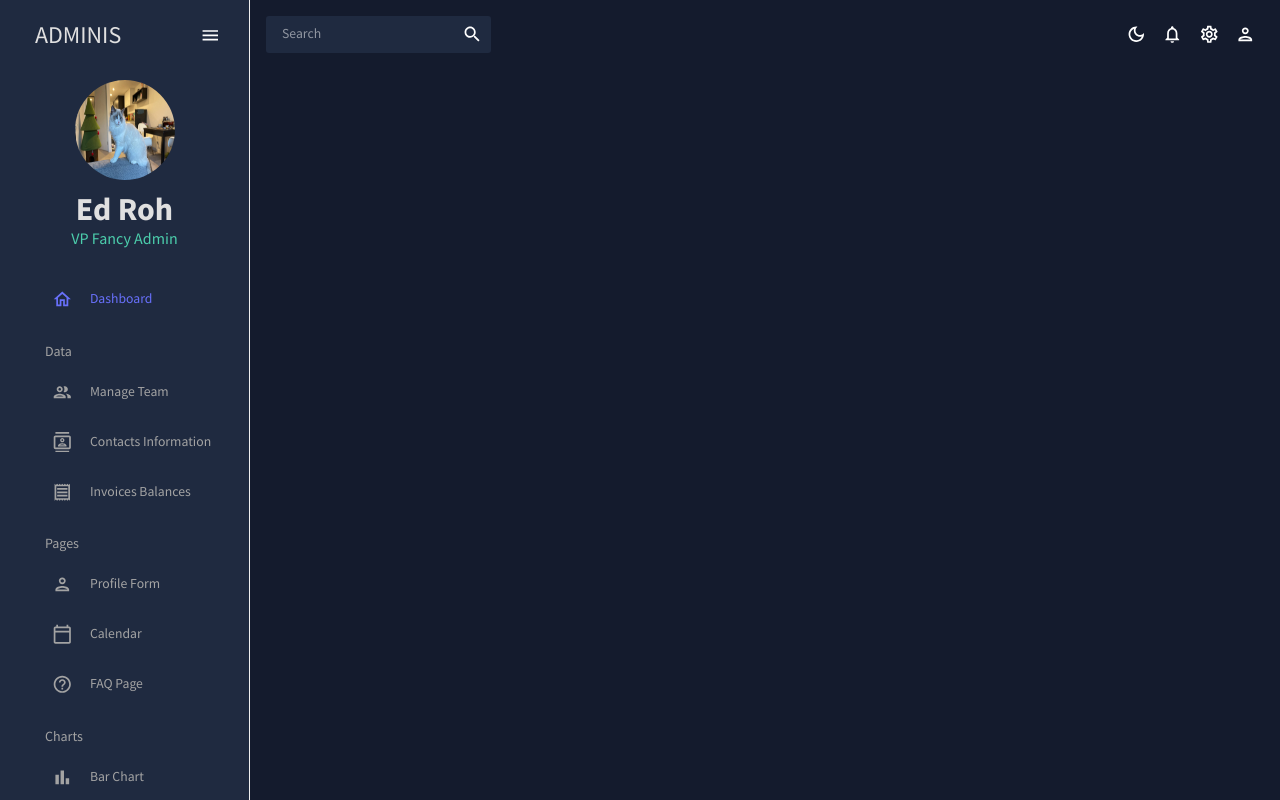
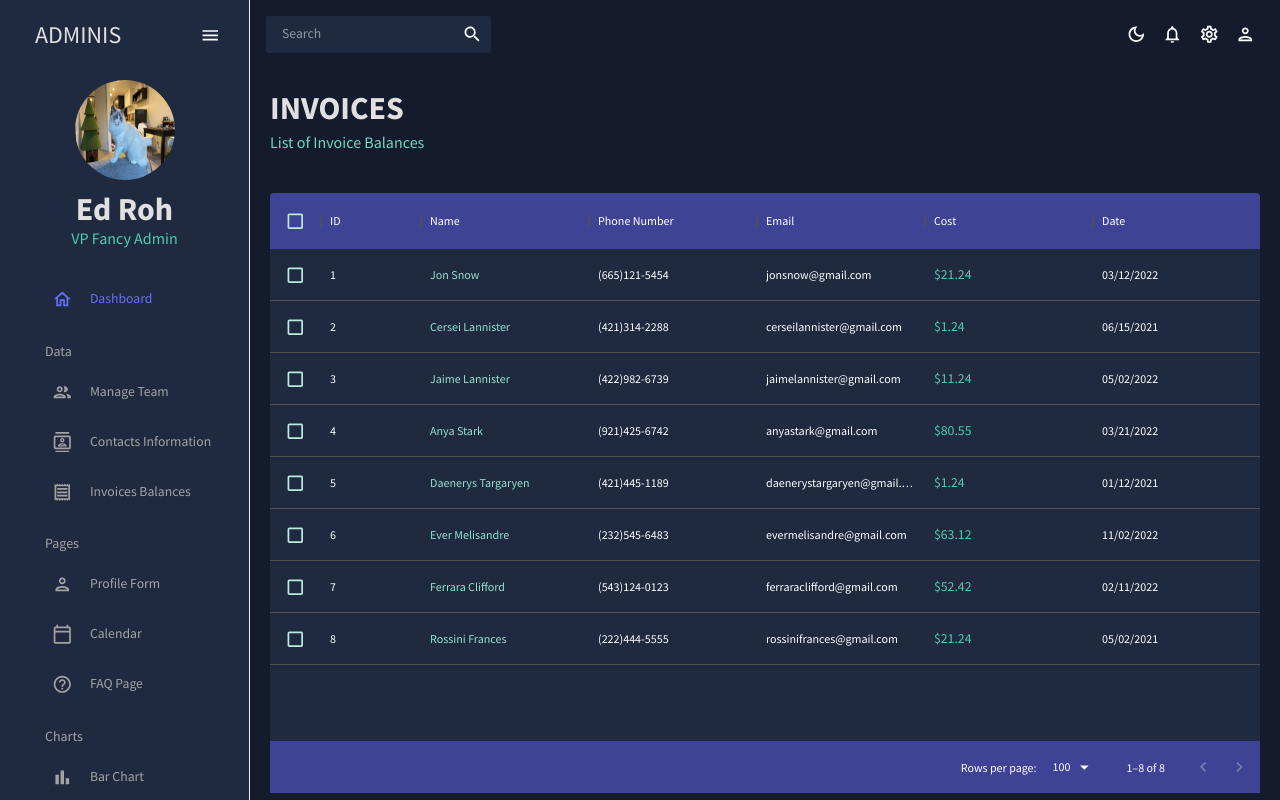
Before and after one commit to waterSensei/react-admin, a React (Create React App) app: page /invoices in a window 1280 px wide. Built offline with nearby package versions, Linux system fonts and the light colour scheme.

Commit message:
Created 'contacts' and 'invoices'

```diff
--- a/src/App.js
+++ b/src/App.js
@@ -4,8 +4,8 @@
 import MySideBar from "./scenes/global/Sidebar";
 import Dashboard from "./scenes/dashboard";
 import Team from "./scenes/team";
-// import Invoices from "./scenes/invoices";
-// import Contacts from "./scenes/contacts";
+import Invoices from "./scenes/invoices";
+import Contacts from "./scenes/contacts";
 // import Bar from "./scenes/bar";
 // import Form from "./scenes/form";
 // import Line from "./scenes/line";
@@ -31,15 +31,15 @@
             <Routes>
               <Route path="/" element={<Dashboard />} />
               <Route path="/team" element={<Team />} />
-              {/* <Route path="/contacts" element={<Contacts />} />
+              <Route path="/contacts" element={<Contacts />} />
               <Route path="/invoices" element={<Invoices />} />
-              <Route path="/form" element={<Form />} />
-              <Route path="/bar" element={<Bar />} />
-              <Route path="/pie" element={<Pie />} />
-              <Route path="/line" element={<Line />} />
-              <Route path="/faq" element={<FAQ />} />
-              <Route path="/calendar" element={<Calendar />} />
-              <Route path="/geography" element={<Geography />} /> */}
+              {/* <Route path="/form" element={<Form />} /> */}
+              {/* <Route path="/bar" element={<Bar />} /> */}
+              {/* <Route path="/pie" element={<Pie />} /> */}
+              {/* <Route path="/line" element={<Line />} /> */}
+              {/* <Route path="/faq" element={<FAQ />} /> */}
+              {/* <Route path="/calendar" element={<Calendar />} /> */}
+              {/* <Route path="/geography" element={<Geography />} /> */}
             </Routes>
           </main>
         </div>
--- /dev/null
+++ b/src/scenes/contacts/index.jsx
@@ -0,0 +1,103 @@
+import { Box } from "@mui/material";
+import { DataGrid, GridToolbar } from "@mui/x-data-grid";
+import { tokens } from "../../theme";
+import { mockDataContacts } from "../../data/mockData";
+import Header from "../../components/Header";
+import { useTheme } from "@mui/material";
+
+const Contacts = () => {
+  const theme = useTheme();
+  const colors = tokens(theme.palette.mode);
+
+  const columns = [
+    { field: "id", headerName: "ID", flex: 0.5 },
+    { field: "registrarId", headerName: "Registrar ID" },
+    {
+      field: "name",
+      headerName: "Name",
+      flex: 1,
+      cellClassName: "name-column--cell",
+    },
+    {
+      field: "age",
+      headerName: "Age",
+      type: "number",
+      headerAlign: "left",
+      align: "left",
+    },
+    {
+      field: "phone",
+      headerName: "Phone Number",
+      flex: 1,
+    },
+    {
+      field: "email",
+      headerName: "Email",
+      flex: 1,
+    },
+    {
+      field: "address",
+      headerName: "Address",
+      flex: 1,
+    },
+    {
+      field: "city",
+      headerName: "City",
+      flex: 1,
+    },
+    {
+      field: "zipCode",
+      headerName: "Zip Code",
+      flex: 1,
+    },
+  ];
+
+  return (
+    <Box m="20px">
+      <Header
+        title="CONTACTS"
+        subtitle="List of Contacts for Future Reference"
+      />
+      <Box
+        m="40px 0 0 0"
+        height="75vh"
+        sx={{
+          "& .MuiDataGrid-root": {
+            border: "none",
+          },
+          "& .MuiDataGrid-cell": {
+            borderBottom: "none",
+          },
+          "& .name-column--cell": {
+            color: colors.greenAccent[300],
+          },
+          "& .MuiDataGrid-columnHeaders": {
+            backgroundColor: colors.blueAccent[700],
+            borderBottom: "none",
+          },
+          "& .MuiDataGrid-virtualScroller": {
+            backgroundColor: colors.primary[400],
+          },
+          "& .MuiDataGrid-footerContainer": {
+            borderTop: "none",
+            backgroundColor: colors.blueAccent[700],
+          },
+          "& .MuiCheckbox-root": {
+            color: `${colors.greenAccent[200]} !important`,
+          },
+          "& .MuiDataGrid-toolbarContainer .MuiButton-text": {
+            color: `${colors.grey[100]} !important`,
+          },
+        }}
+      >
+        <DataGrid
+          rows={mockDataContacts}
+          columns={columns}
+          components={{ Toolbar: GridToolbar }}
+        />
+      </Box>
+    </Box>
+  );
+};
+
+export default Contacts;
--- /dev/null
+++ b/src/scenes/invoices/index.jsx
@@ -0,0 +1,83 @@
+import { Box, Typography, useTheme } from "@mui/material";
+import { DataGrid } from "@mui/x-data-grid";
+import { tokens } from "../../theme";
+import { mockDataInvoices } from "../../data/mockData";
+import Header from "../../components/Header";
+
+const Invoices = () => {
+  const theme = useTheme();
+  const colors = tokens(theme.palette.mode);
+  const columns = [
+    { field: "id", headerName: "ID" },
+    {
+      field: "name",
+      headerName: "Name",
+      flex: 1,
+      cellClassName: "name-column--cell",
+    },
+    {
+      field: "phone",
+      headerName: "Phone Number",
+      flex: 1,
+    },
+    {
+      field: "email",
+      headerName: "Email",
+      flex: 1,
+    },
+    {
+      field: "cost",
+      headerName: "Cost",
+      flex: 1,
+      renderCell: (params) => (
+        <Typography color={colors.greenAccent[500]}>
+          ${params.row.cost}
+        </Typography>
+      ),
+    },
+    {
+      field: "date",
+      headerName: "Date",
+      flex: 1,
+    },
+  ];
+
+  return (
+    <Box m="20px">
+      <Header title="INVOICES" subtitle="List of Invoice Balances" />
+      <Box
+        m="40px 0 0 0"
+        height="75vh"
+        sx={{
+          "& .MuiDataGrid-root": {
+            border: "none",
+          },
+          "& .MuiDataGrid-cell": {
+            borderBottom: "none",
+          },
+          "& .name-column--cell": {
+            color: colors.greenAccent[300],
+          },
+          "& .MuiDataGrid-columnHeaders": {
+            backgroundColor: colors.blueAccent[700],
+            borderBottom: "none",
+          },
+          "& .MuiDataGrid-virtualScroller": {
+            backgroundColor: colors.primary[400],
+          },
+          "& .MuiDataGrid-footerContainer": {
+            borderTop: "none",
+            backgroundColor: colors.blueAccent[700],
+          },
+          "& .MuiCheckbox-root": {
+            color: `${colors.greenAccent[200]} !important`,
+          },
+        }}
+      >
+        <DataGrid checkboxSelection rows={mockDataInvoices} columns={columns} />
+      </Box>
+    </Box>
+  );
+};
+
+export default Invoices;
```
